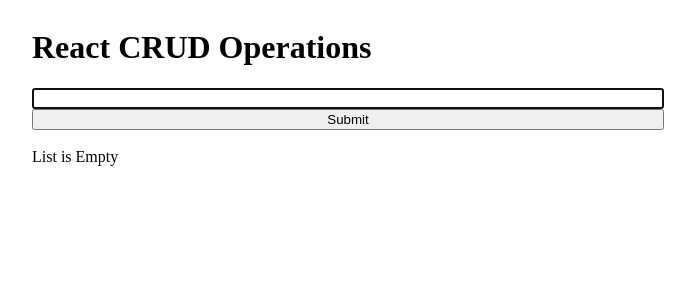
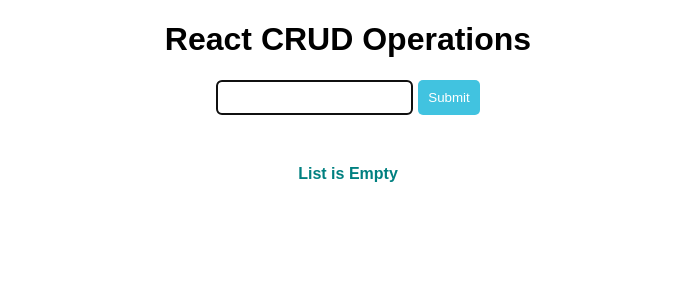
Before and after one commit to therohitjha/crud-app, a React (Create React App) app: page / in a window 1280 px wide. Shown: the top 300 px of the page, without its empty margins (292-987 px from the left). Built offline with nearby package versions, Linux system fonts and the light colour scheme.

Commit message:
Update App.css

```diff
--- a/src/App.css
+++ b/src/App.css
@@ -1,10 +1,55 @@
-#root{
-  width: 100%;
-  display: flex;
-  justify-content: center;
+.App {
+  font-family: sans-serif;
+  text-align: center;
 }
-.App{
+
+.empty {
+  color: teal;
+  font-weight: 700;
+  margin-top: 50px;
+}
+
+button {
+  color: white;
+  background: #41c3e0;
+  padding: 10px;
+  border-radius: 5px;
+  border: none;
+  cursor: pointer;
+}
+
+button:hover {
+  background: #0e5b6d;
+  transition: all 0.5 all;
+}
+input {
+  padding: 8px;
+  border-radius: 5px;
+  margin-right: 5px;
+}
+
+.tableContainer {
   display: flex;
   flex-direction: column;
-  width: 50%;
+  align-items: center;
 }
+
+.flex {
+  display: flex;
+  width: 100%;
+  justify-content: space-around;
+}
+
+
+.list{
+  padding: .5em;
+  background: white;
+}
+
+.list:nth-child(2){
+  background: #eee;
+}
+
+.list:hover{
+  background: rgb(214, 214, 214);
+}
```
